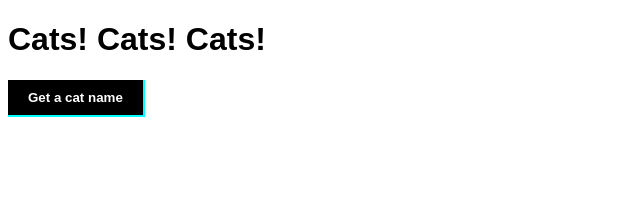
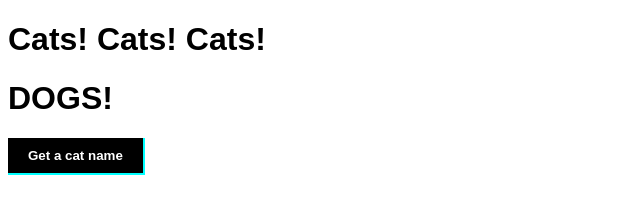
Before and after one commit to KatrynaYaworski/deployment-lab, a website: page public/index.html in a window 1280 px wide. Shown: the whole page, without its empty margins (0-640 px from the left). Drawn offline with Linux system fonts and the light colour scheme.

Commit message:
changes made

```diff
--- a/public/index.html
+++ b/public/index.html
@@ -10,6 +10,7 @@
 <body>
     <header>
         <h1>Cats! Cats! Cats!</h1>
+        <h1>DOGS!</h1>
     </header>
 
     <button>Get a cat name</button>
```
